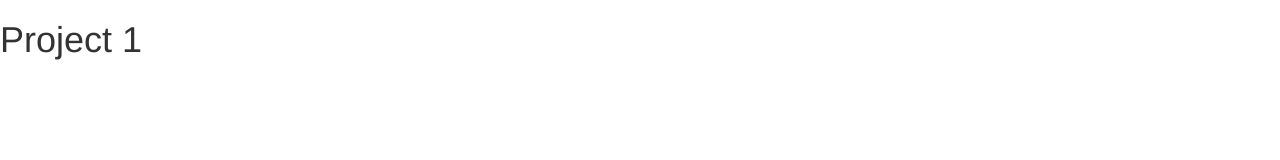
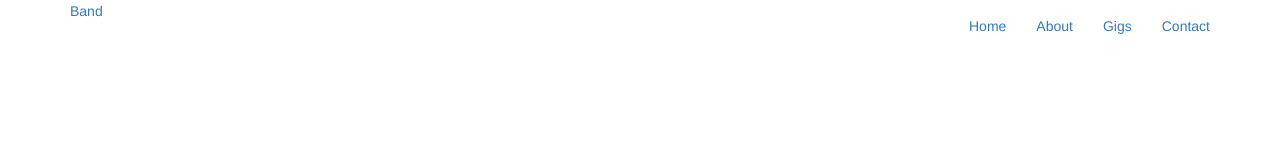
Before and after one commit to Code-Institute-Submissions/stream1-project-1, a website: page index.html in a window 1280 px wide. Drawn offline with nearby package versions, Linux system fonts and the light colour scheme; some packages are replaced by stand-ins of ours.

Commit message:
created basic navigation

```diff
--- a/index.html
+++ b/index.html
@@ -1,13 +1,34 @@
 <!DOCTYPE html>
 <html>
 <head>
+	<base href="/"> <!-- needed for Angular HTML5 mode -->
+	<meta charset="utf-8">
 	<title>Stream 1 Project</title>
-	<base href="/"> <!-- needed for Angular HTML5 mode -->
+	<meta name="viewport" content="width=device-width, initial-scale=1">
 	<link rel="stylesheet" type="text/css" href="bower_components/bootstrap/dist/css/bootstrap.css">
+	<script type="text/javascript" src="bower_components/jquery/dist/jquery.js"></script>
+	<script type="text/javascript" src="bower_components/bootstrap/dist/js/bootstrap.js"></script>
 	<script type="text/javascript" src="bower_components/angular/angular.js"></script>
 	<script type="text/javascript" src="bower_components/angular-route/angular-route.js"></script>
 </head>
 <body>
-	<h1>Project 1</h1>
+	<nav class="navbar nav-inverse nav-fixed-top">
+		<div class="container">
+			<div class= "navbar-header">
+			<a class="nav-brand" href="/">Band</a>
+			</div>
+			<ul class="nav navbar-nav navbar-right">
+				<li><a href="/">Home</a></li>
+				<li><a href="/about">About</a></li>
+				<li><a href="/gigs">Gigs</a></li>
+				<li><a href="/contact">Contact</a></li>
+			</ul>
+		</div>
+	</nav>
+
+	<!--div to hold template content -->
+	<div ng-view>
+
+	</div>
 </body>
 </html>
```
